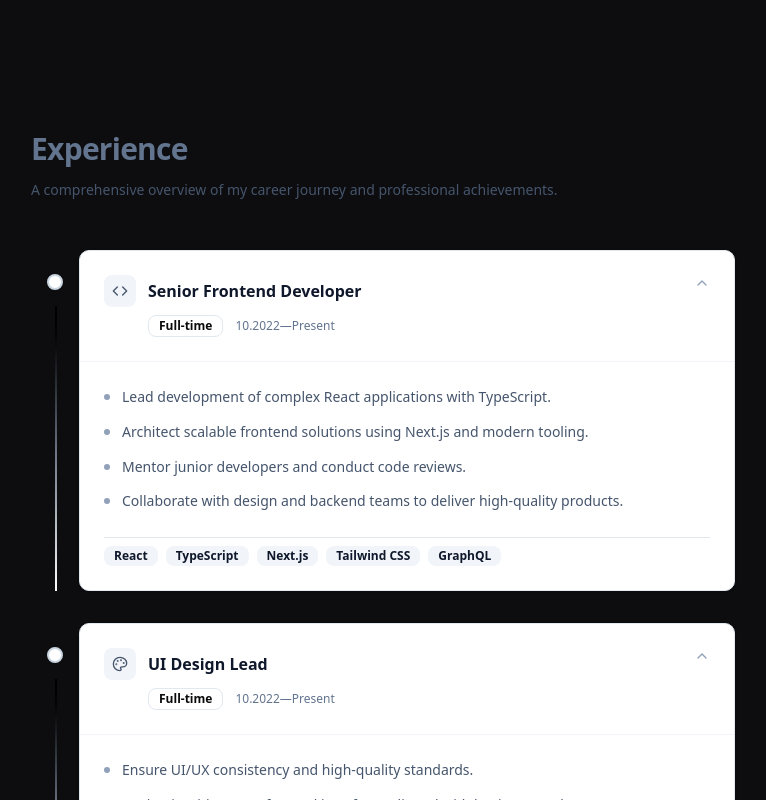
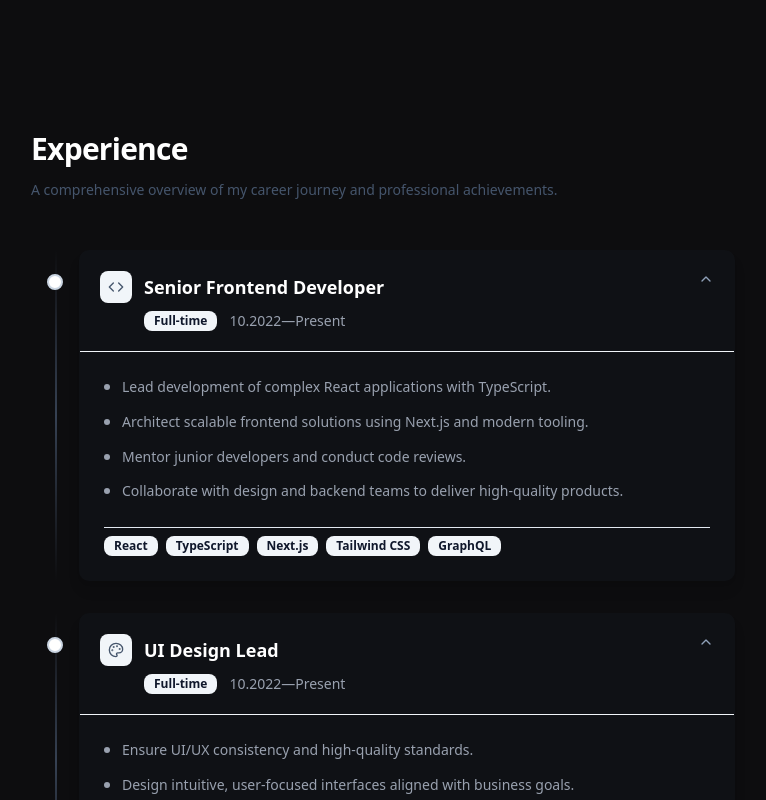
Before and after one commit to huynth1801/my-porfolio-nextjs, a Next.js app: page / in a window 1280 px wide. Shown: the part 840-1640 px from the top of the page, without its empty margins (257-1023 px from the left). Built offline with nearby package versions, Linux system fonts and the light colour scheme.

Commit message:
add contact form and fix the section for consistency

```diff
--- a/app/components/about-section.tsx
+++ b/app/components/about-section.tsx
@@ -5,8 +5,67 @@ import { motion } from "framer-motion";
 import { Card, CardContent } from "@/components/ui/card";
 import { Sparkles, Zap, Headphones } from "lucide-react";
 import { GithubIcon, LinkedinIcon } from "@/components/ui/social-icon";
+import { memo } from "react";
 
-export default function AboutSection() {
+const ICON_SPARKLES = <Sparkles className="w-7 h-7 text-pink-400" />;
+const ICON_ZAP = <Zap className="w-7 h-7 text-yellow-400" />;
+const ICON_HEADPHONES = <Headphones className="w-7 h-7 text-cyan-400" />;
+function CreativeFeatureCard({
+  icon,
+  title,
+  desc,
+  gradient,
+}: {
+  icon: React.ReactNode;
+  title: string;
+  desc: string;
+  gradient: string;
+  delay?: number;
+}) {
+  return (
+    <motion.div
+      whileHover={{ scale: 1.05, rotateX: 3, rotateY: -3 }}
+      transition={{ type: "spring", stiffness: 200, damping: 12 }}
+      initial={{ opacity: 0, y: 30 }}
+      whileInView={{ opacity: 1, y: 0 }}
+      viewport={{ once: true }}
+    >
+      <div className="relative group rounded-xl bg-[#141418]/70 backdrop-blur-sm border border-[#1f1f23] hover:border-transparent transition-all duration-300 overflow-hidden shadow-[0_0_25px_-8px_rgba(0,255,255,0.15)]">
+        {/* Gradient Border Animation */}
+        <div
+          className={`absolute inset-0 opacity-0 group-hover:opacity-100 transition-opacity duration-500 ${gradient} blur-xl`}
+        />
+        <Card className="relative bg-transparent border-none text-center rounded-xl">
+          <CardContent className="p-6 flex flex-col items-center justify-center space-y-4 z-10 relative">
+            <motion.div
+              whileHover={{ scale: 1.2, rotate: 10 }}
+              transition={{ type: "spring", stiffness: 300 }}
+              className="p-3 bg-[#1b1b1f] rounded-full shadow-inner group-hover:shadow-[0_0_15px_rgba(255,255,255,0.2)] transition-shadow"
+            >
+              {icon}
+            </motion.div>
+            <h3 className="text-lg font-semibold text-white">{title}</h3>
+            <p className="text-gray-400 text-sm leading-snug max-w-[180px]">{desc}</p>
+          </CardContent>
+        </Card>
+      </div>
+    </motion.div>
+  );
+}
+
+CreativeFeatureCard.displayName = "CreativeFeatureCard";
+
+const MemoCreativeFeatureCard = memo(
+  CreativeFeatureCard,
+  (prev, next) =>
+    prev.title === next.title &&
+    prev.desc === next.desc &&
+    prev.gradient === next.gradient &&
+    prev.delay === next.delay &&
+    prev.icon === next.icon,
+);
+
+const AboutSection = memo(function AboutSection() {
   return (
     <section
       id="about"
@@ -110,21 +169,21 @@ export default function AboutSection() {
             transition={{ duration: 0.6 }}
             viewport={{ once: true }}
           >
-            <CreativeFeatureCard
-              icon={<Sparkles className="w-7 h-7 text-pink-400" />}
+            <MemoCreativeFeatureCard
+              icon={ICON_SPARKLES}
               title="Creative Design"
               desc="Turning ideas into beautiful and functional designs."
               gradient="from-pink-500/40 via-purple-500/40 to-cyan-500/40"
             />
-            <CreativeFeatureCard
-              icon={<Zap className="w-7 h-7 text-yellow-400" />}
+            <MemoCreativeFeatureCard
+              icon={ICON_ZAP}
               title="High Speed"
               desc="Optimized for fast performance and smooth experience."
               gradient="from-yellow-500/40 via-orange-500/40 to-red-500/40"
               delay={0.2}
             />
-            <CreativeFeatureCard
-              icon={<Headphones className="w-7 h-7 text-cyan-400" />}
+            <MemoCreativeFeatureCard
+              icon={ICON_HEADPHONES}
               title="24/7 Support"
               desc="Always ready to assist and support your project."
               gradient="from-cyan-500/40 via-sky-500/40 to-purple-500/40"
@@ -164,47 +223,9 @@ export default function AboutSection() {
       </div>
     </section>
   );
-}
+});
 
-function CreativeFeatureCard({
-  icon,
-  title,
-  desc,
-  gradient,
-}: {
-  icon: React.ReactNode;
-  title: string;
-  desc: string;
-  gradient: string;
-  delay?: number;
-}) {
-  return (
-    <motion.div
-      whileHover={{ scale: 1.05, rotateX: 3, rotateY: -3 }}
-      transition={{ type: "spring", stiffness: 200, damping: 12 }}
-      initial={{ opacity: 0, y: 30 }}
-      whileInView={{ opacity: 1, y: 0 }}
-      viewport={{ once: true }}
-    >
-      <div className="relative group rounded-xl bg-[#141418]/70 backdrop-blur-sm border border-[#1f1f23] hover:border-transparent transition-all duration-300 overflow-hidden shadow-[0_0_25px_-8px_rgba(0,255,255,0.15)]">
-        {/* Gradient Border Animation */}
-        <div
-          className={`absolute inset-0 opacity-0 group-hover:opacity-100 transition-opacity duration-500 ${gradient} blur-xl`}
-        />
-        <Card className="relative bg-transparent border-none text-center rounded-xl">
-          <CardContent className="p-6 flex flex-col items-center justify-center space-y-4 z-10 relative">
-            <motion.div
-              whileHover={{ scale: 1.2, rotate: 10 }}
-              transition={{ type: "spring", stiffness: 300 }}
-              className="p-3 bg-[#1b1b1f] rounded-full shadow-inner group-hover:shadow-[0_0_15px_rgba(255,255,255,0.2)] transition-shadow"
-            >
-              {icon}
-            </motion.div>
-            <h3 className="text-lg font-semibold text-white">{title}</h3>
-            <p className="text-gray-400 text-sm leading-snug max-w-[180px]">{desc}</p>
-          </CardContent>
-        </Card>
-      </div>
-    </motion.div>
-  );
-}
+// Add display name for better debugging in React DevTools
+AboutSection.displayName = "AboutSection";
+
+export default AboutSection;
--- a/app/components/experience-section.tsx
+++ b/app/components/experience-section.tsx
@@ -149,10 +149,8 @@ const TimelineItemContent = memo(function TimelineItemContent({ item }: Timeline
       <div className="space-y-3">
         {item.responsibilities.map((responsibility, idx) => (
           <div key={`${item.id}-resp-${idx}`} className="flex items-start gap-3 group">
-            <div className="w-1.5 h-1.5 bg-slate-400 rounded-full mt-2 flex-shrink-0 group-hover:bg-slate-600 dark:bg-slate-500 dark:group-hover:bg-slate-400 transition-colors duration-200" />
-            <p className="text-sm text-slate-600 dark:text-slate-400 leading-relaxed">
-              {responsibility}
-            </p>
+            <div className="w-1.5 h-1.5 bg-gray-400 rounded-full mt-2 shrink-0 group-hover:bg-gray-500 dark:bg-gray-500 transition-colors duration-200" />
+            <p className="text-sm text-gray-400 leading-relaxed">{responsibility}</p>
           </div>
         ))}
       </div>
@@ -185,7 +183,7 @@ const TimelineItem = memo(function TimelineItem({ item, expanded, onToggle }: Ti
   return (
     <div className="relative group">
       {/* Connecting line with gradient - now always visible */}
-      <div className="absolute left-6 top-14 bottom-0 w-[2px] bg-gradient-to-b from-black via-gray-500 to-white dark:from-white dark:via-gray-400 dark:to-black" />
+      <div className="hidden md:block absolute left-6 top-0 bottom-0 w-0.5 bg-linear-to-b from-transparent via-gray-700 to-transparent" />
 
       {/* Timeline node */}
       <div className="absolute left-4 top-6 w-4 h-4 bg-white dark:bg-slate-950 border-2 border-slate-300 dark:border-slate-700 rounded-full flex items-center justify-center transform transition-all duration-200 z-10">
@@ -196,16 +194,16 @@ const TimelineItem = memo(function TimelineItem({ item, expanded, onToggle }: Ti
       <div className="ml-12 mb-8">
         <div
           className={`
-          bg-white dark:bg-slate-950
-          rounded-lg border border-slate-200 dark:border-slate-800
-          transition-all duration-200
-          ${expanded ? "shadow-sm" : "shadow-none hover:shadow-sm"}
+          bg-[#0f1115] rounded-lg border border-transparent hover:border-cyan-500/30
+          group
+          transition-all duration-300
+          ${expanded ? "shadow-lg" : "shadow-none hover:shadow-lg"}
         `}
         >
           {/* Header */}
           <button
             id={headerId}
-            className="w-full text-left p-6 group/button cursor-pointer hover:bg-slate-50/50 dark:hover:bg-slate-900/50 transition-colors duration-200 rounded-t-lg"
+            className="w-full text-left p-4 md:p-5 group/button cursor-pointer transition-colors duration-200 rounded-t-lg"
             onClick={() => onToggle(item.id)}
             aria-expanded={expanded}
             aria-controls={contentId}
@@ -216,18 +214,16 @@ const TimelineItem = memo(function TimelineItem({ item, expanded, onToggle }: Ti
                   <div className="p-2 bg-slate-100 dark:bg-slate-900 rounded-md">
                     <Icon className="w-4 h-4 text-slate-600 dark:text-slate-400" />
                   </div>
-                  <h3 className="text-base font-semibold text-slate-900 dark:text-slate-50">
+                  <h3 className="text-lg font-semibold text-white leading-tight truncate">
                     {item.title}
                   </h3>
                 </div>
 
-                <div className="flex items-center gap-3 ml-11">
-                  <Badge variant="outline" className="text-xs">
+                <div className="flex items-center gap-3 ml-11 border-slate-200 dark:border-slate-800">
+                  <Badge variant="secondary" className="text-xs">
                     {item.type}
                   </Badge>
-                  <span className="text-xs text-slate-500 dark:text-slate-400">
-                    {item.duration}
-                  </span>
+                  <span className="text-sm text-gray-400">{item.duration}</span>
                 </div>
               </div>
 
@@ -309,7 +305,7 @@ export default function ExperienceSection() {
     <div className="transition-colors duration-300">
       <div className="max-w-3xl mx-auto px-4 sm:px-6 lg:px-8 py-16">
         <header className="mb-12">
-          <h1 className="text-3xl font-bold tracking-tight text-slate-500 dark:text-slate-50 mb-3">
+          <h1 className="text-3xl font-bold tracking-tight text-white dark:text-slate-50 mb-3">
             Experience
           </h1>
           <p className="text-slate-600 dark:text-slate-400 text-sm leading-relaxed">
--- a/app/components/skill.tsx
+++ b/app/components/skill.tsx
@@ -443,7 +443,7 @@ export default function SkillSection() {
     <div className="transition-colors duration-300">
       <div className="max-w-3xl mx-auto px-2 sm:px-4 lg:px-6 py-16">
         <header className="mb-1">
-          <h1 className="text-3xl font-bold tracking-tight text-slate-500 dark:text-slate-50 mb-3">
+          <h1 className="text-3xl font-bold tracking-tight text-white dark:text-slate-50 mb-3">
             Skills
           </h1>
         </header>
```
Also changed, not shown: app/components/education-section.tsx (line endings or trailing spaces), app/contact/components/contact-form.tsx (line endings or trailing spaces), app/contact/components/info-card.tsx (line endings or trailing spaces), app/contact/page.tsx (line endings or trailing spaces), components/ui/input.tsx (line endings or trailing spaces), components/ui/social-icon.tsx (line endings or trailing spaces), components/ui/textarea.tsx (line endings or trailing spaces), next.config.ts (line endings or trailing spaces), types/contact.types.ts (line endings or trailing spaces).
